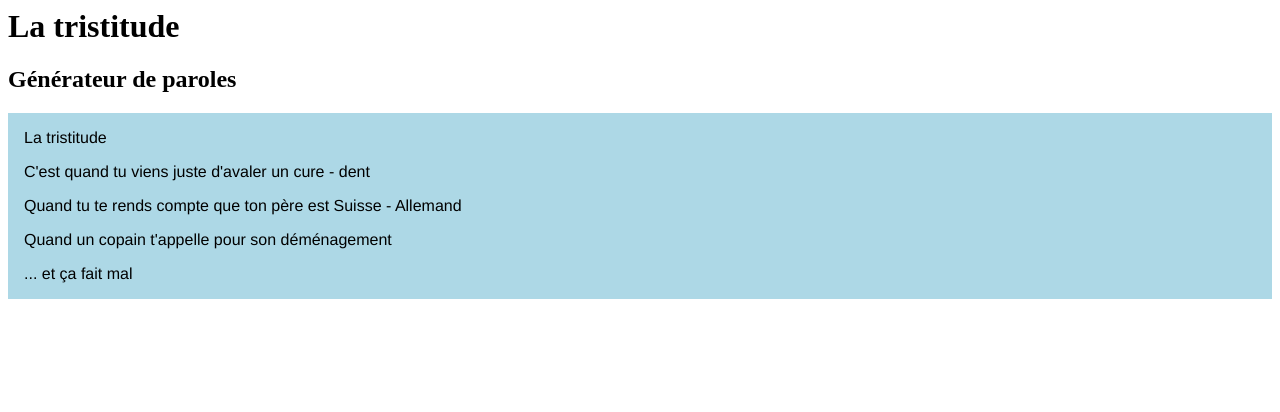
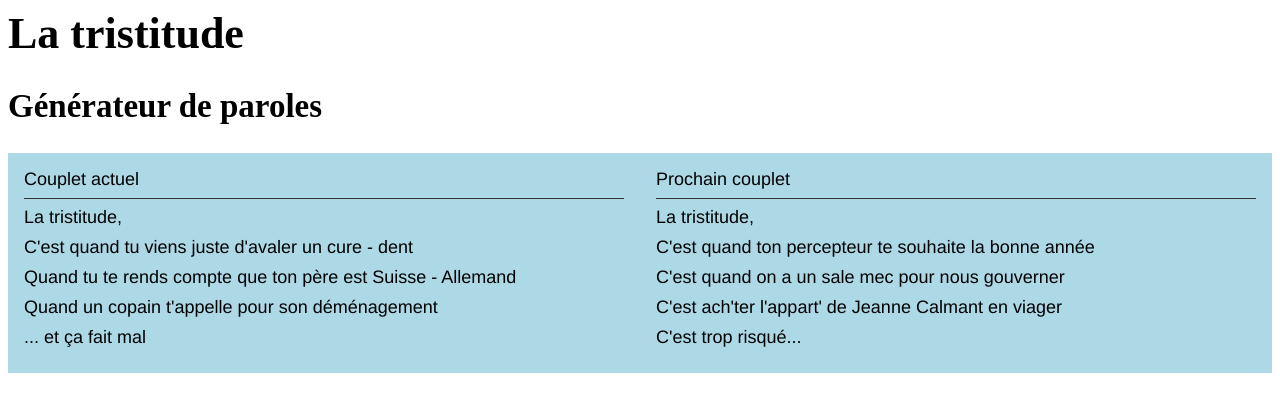
Before and after one commit to jgabriele/tristitude, a plain HTML site: page index.html in a window 1280 px wide. Drawn offline with Linux system fonts and the light colour scheme.

Commit message:
Improve layout and add next verse

```diff
--- a/index.html
+++ b/index.html
@@ -13,19 +13,64 @@
       .lyrics-part {
         margin-top: 16px;
       }
+
+      .verses {
+        font-size: 18px;
+      }
+
+      .lyrics > div {
+        margin-bottom: 0.5em;
+      }
+
+      #verse::before {
+        content: 'Couplet actuel'
+      }
+
+      #next-verse::before {
+        content: 'Prochain couplet'
+      }
+
+      #verse::before, #next-verse::before {
+        display: block;
+        border-bottom: 1px solid #333;
+        padding-bottom: 8px;
+        margin-bottom: 8px;
+      }
+
+      @media(min-width: 900px) {
+        html {
+          font-size: 22px;
+        }
+        .verses {
+          display: flex;
+        }
+
+        .verses .lyrics {
+          flex: 1;
+        }
+      }
     </style>
   </head>
   <body>
     <h1>La tristitude</h1>
     <h2>Générateur de paroles</h2>
 
-    <section id="verse" class="lyrics">
-      <div class="title">La tristitude</div>
-      <div id="first" class="lyrics-part"></div>
-      <div id="second" class="lyrics-part"></div>
-      <div id="third" class="lyrics-part"></div>
-      <div id="closing" class="lyrics-part"></div>
-    </section>
+    <div class="verses">
+      <section id="verse" class="lyrics">
+        <div class="title">La tristitude,</div>
+        <div class="first" class="lyrics-part"></div>
+        <div class="second" class="lyrics-part"></div>
+        <div class="third" class="lyrics-part"></div>
+        <div class="closing" class="lyrics-part"></div>
+      </section>
+      <section id="next-verse" class="lyrics">
+        <div class="title">La tristitude,</div>
+        <div class="first" class="lyrics-part"></div>
+        <div class="second" class="lyrics-part"></div>
+        <div class="third" class="lyrics-part"></div>
+        <div class="closing" class="lyrics-part"></div>
+      </section>
+    </div>
     <section id="chorus" class="lyrics" style="display: none">
       <div class="title">(Refrain) La tristitude</div>
       <div class="lyrics-part">C'est moi, c'est toi</div>
@@ -377,11 +422,17 @@
 
         // Show chorus and hide verse when needed
         document.querySelector('#verse').style.display = countForChorus === INITIAL_VALUE ? 'none' : 'block'
+        document.querySelector('#next-verse').style.display = countForChorus === INITIAL_VALUE ? 'none' : 'block'
         document.querySelector('#chorus').style.display = countForChorus === INITIAL_VALUE ? 'block' : 'none'
 
         const newLyrics = window.lyrics[index % window.lyrics.length]
         Object.entries(newLyrics).forEach(([selector, lyrics]) => {
-          document.querySelector(`#${selector}`).innerHTML = lyrics
+          document.querySelector(`#verse .${selector}`).innerHTML = lyrics
+        })
+
+        const nextLyrics = window.lyrics[(index + 1) % window.lyrics.length]
+        Object.entries(nextLyrics).forEach(([selector, lyrics]) => {
+          document.querySelector(`#next-verse .${selector}`).innerHTML = lyrics
         })
       }
 
```
